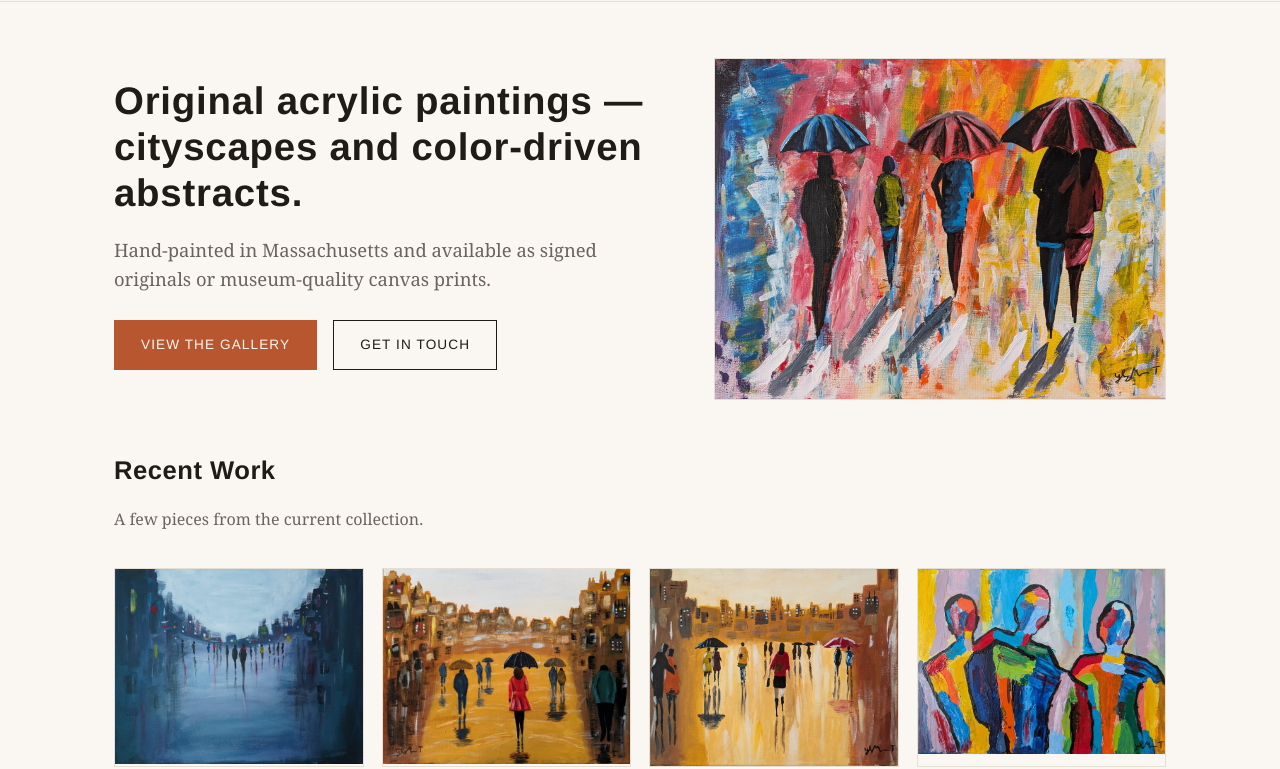
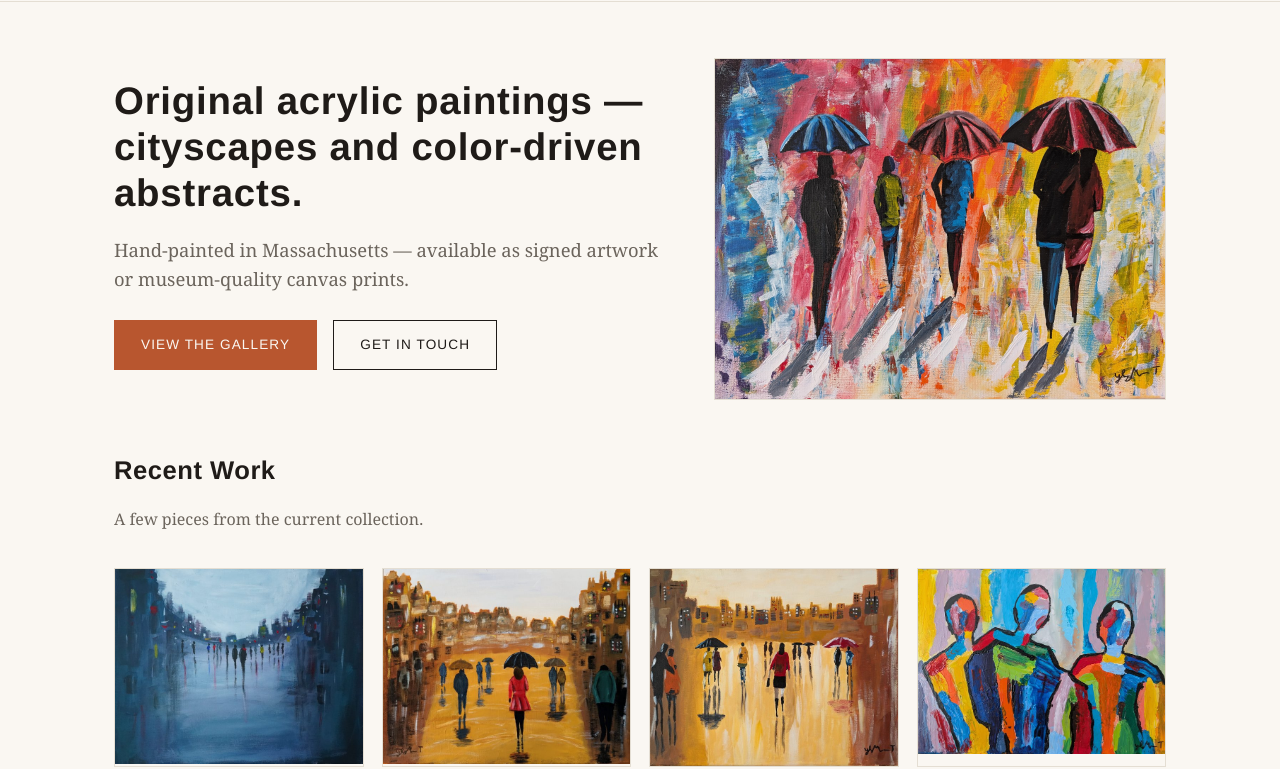
Before and after one commit to rontamir-design/art-site, a plain HTML site: page index.html in a window 1280 px wide. Shown: the part 67-836 px from the top of the page. Drawn offline with Linux system fonts and the light colour scheme.

Commit message:
Reword homepage subheading to avoid repeating "original"
The headline already says "Original acrylic paintings," so swap
"signed originals" for "signed artwork" in the subheading.

Co-Authored-By: Claude Sonnet 5 <noreply@anthropic.com>
Claude-Session: https://claude.ai/code/session_0113oAA73rcVBCWgKVVvEUpV

```diff
--- a/index.html
+++ b/index.html
@@ -43,7 +43,7 @@
       <div class="hero-grid">
         <div>
           <h1>Original acrylic paintings &mdash; cityscapes and color-driven abstracts.</h1>
-          <p class="lede">Hand-painted in Massachusetts and available as signed originals or museum-quality canvas prints.</p>
+          <p class="lede">Hand-painted in Massachusetts &mdash; available as signed artwork or museum-quality canvas prints.</p>
           <a class="btn primary" href="gallery.html">View the Gallery</a>
           <a class="btn" href="contact.html">Get in Touch</a>
         </div>
```
